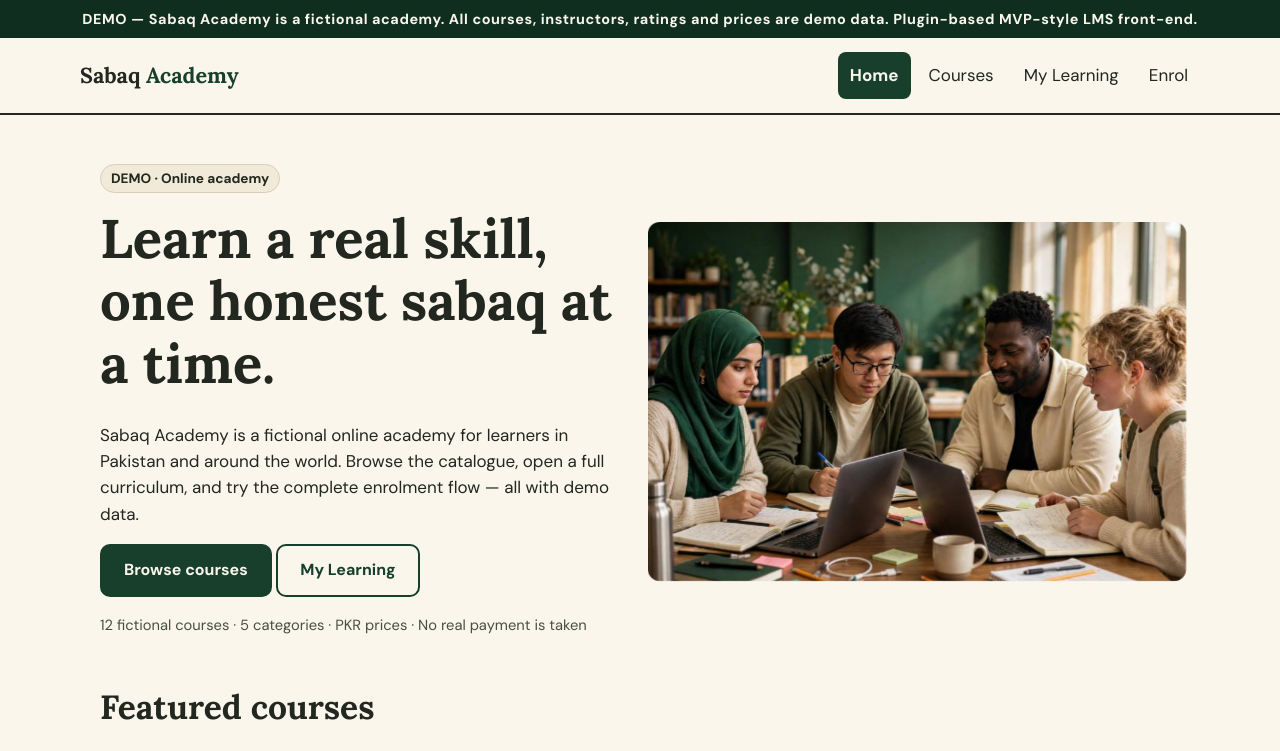
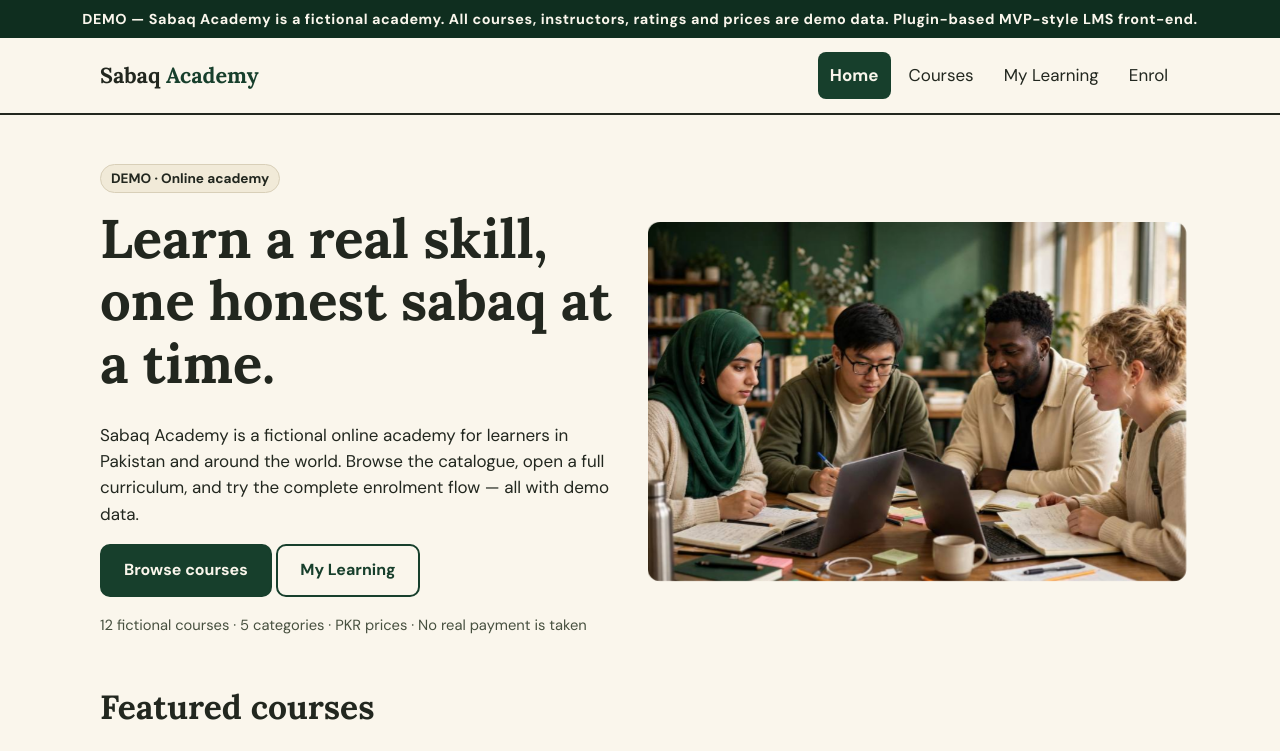
Before and after one commit to multitalentedservices/lms-education-demo, a plain HTML site: page index.html in a window 1280 px wide. Shown: the top 751 px of the page. Drawn offline with Linux system fonts and the light colour scheme.

Commit message:
Apply round-2 re-verification fixes (12 defects)

```diff
--- a/css/style.css
+++ b/css/style.css
@@ -7,7 +7,7 @@ a{color:var(--green)}:focus-visible{outline:3px solid var(--focus);outline-offse
 .demo-bar{background:var(--green-dark);color:var(--paper);text-align:center;padding:8px 12px;font-size:.9rem;font-weight:700;letter-spacing:.04em}
 header.site{border-bottom:2px solid var(--ink);background:var(--paper)}
 .wrap{max-width:1120px;margin:0 auto;padding:0 20px}
-.nav{display:flex;flex-wrap:wrap;gap:12px;align-items:center;justify-content:space-between;padding:14px 0}
+.nav{display:flex;flex-wrap:wrap;gap:12px;align-items:center;justify-content:space-between;padding-block:14px}
 .logo{font-family:"Lora",serif;font-weight:700;font-size:1.35rem;color:var(--ink);text-decoration:none}
 .logo span{color:var(--green)}
 nav.main{display:flex;flex-wrap:wrap;gap:6px}nav.main a{color:var(--ink);text-decoration:none;padding:10px 12px;border-radius:8px;min-height:44px;display:inline-flex;align-items:center}
@@ -40,5 +40,6 @@ details.module li{display:flex;justify-content:space-between;gap:12px;padding:8p
 .notice{border:2px solid var(--green);background:var(--paper2);border-radius:12px;padding:16px;margin:16px 0}
 footer.site{border-top:2px solid var(--ink);margin-top:30px;padding:24px 0 40px}
 .reveal{opacity:1}
+@media(max-width:560px){nav.main{gap:4px}nav.main a{padding:10px 8px}}
 @media(max-width:760px){.hero{grid-template-columns:1fr;padding:24px 0}}
 @media(prefers-reduced-motion:reduce){.hero img{animation:none}*{transition:none!important}}
```
Also changed, not shown: 2 other files.
